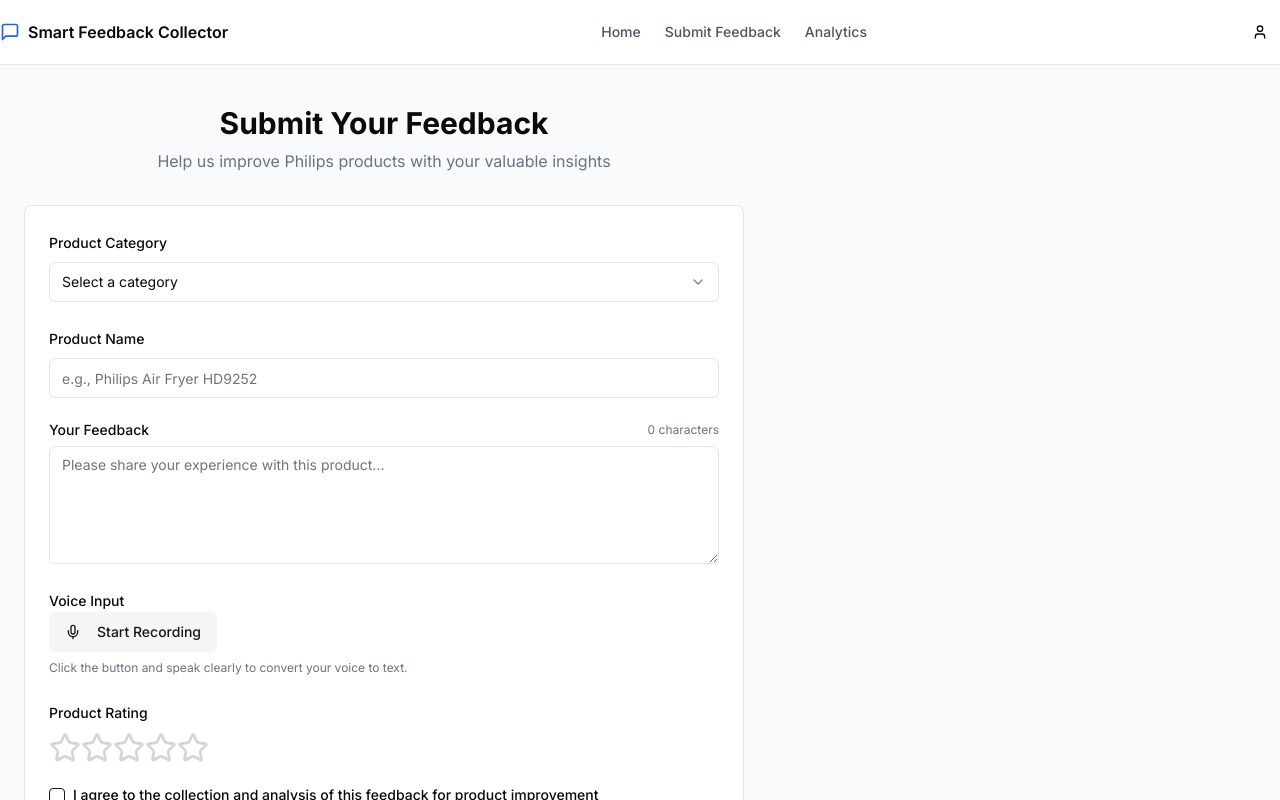
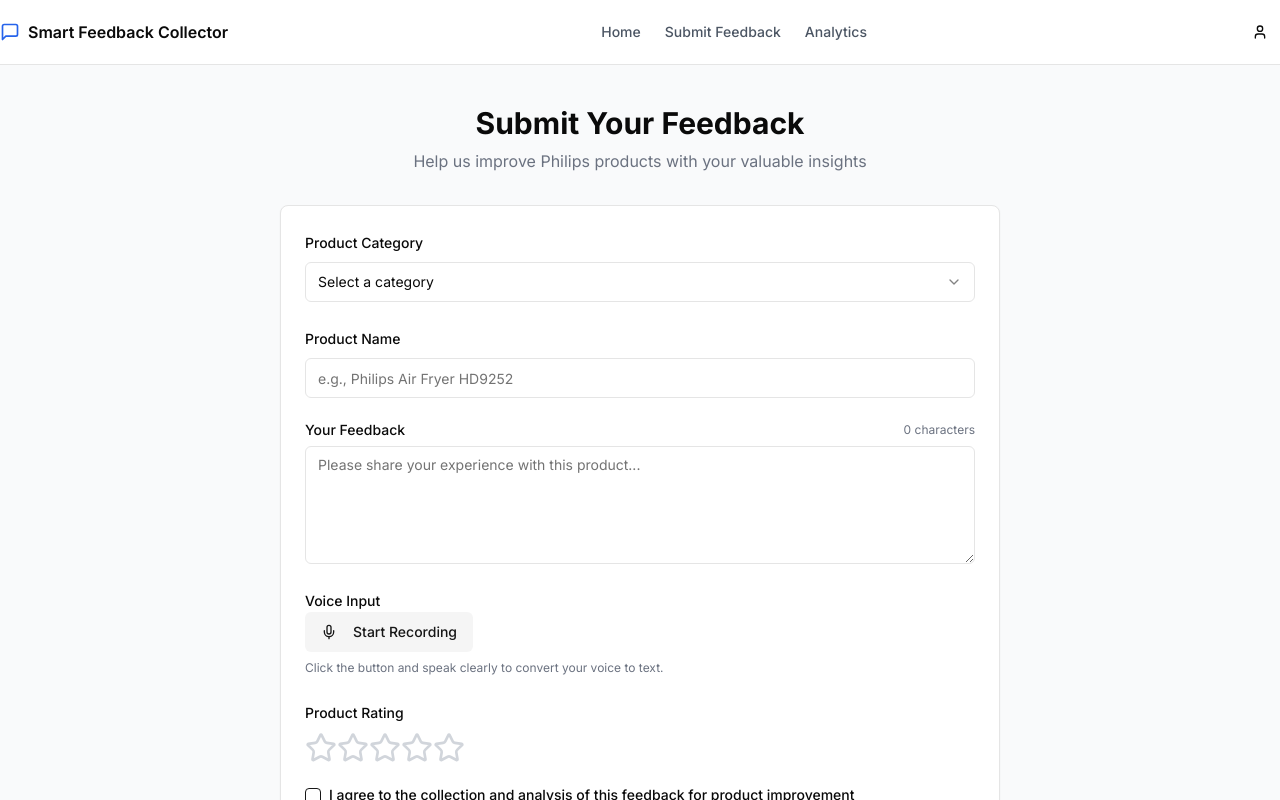
Before and after one commit to HEMASRI2175/SMART_FEEDBACK_COLLECTOR, a Next.js app: page /feedback in a window 1280 px wide. Shown: the top 800 px of the page. Built offline with nearby package versions, Linux system fonts and the light colour scheme.

Commit message:
Update page.tsx

```diff
--- a/app/feedback/page.tsx
+++ b/app/feedback/page.tsx
@@ -139,10 +139,10 @@ export default function FeedbackPage() {
   }
 
   return (
-    <div className="flex min-h-screen flex-col">
+    <div className="flex min-h-screen flex-col ">
       <AppHeader />
 
-      <main className="flex-1 bg-gray-50 py-10 dark:bg-gray-900">
+      <main className="flex-1 bg-gray-50 py-10 dark:bg-gray-900 flex min-h-screen flex-col justify-center items-center">
         <div className="container max-w-3xl px-4 md:px-6">
           <div className="mb-8 text-center">
             <h1 className="text-3xl font-bold">Submit Your Feedback</h1>
```
